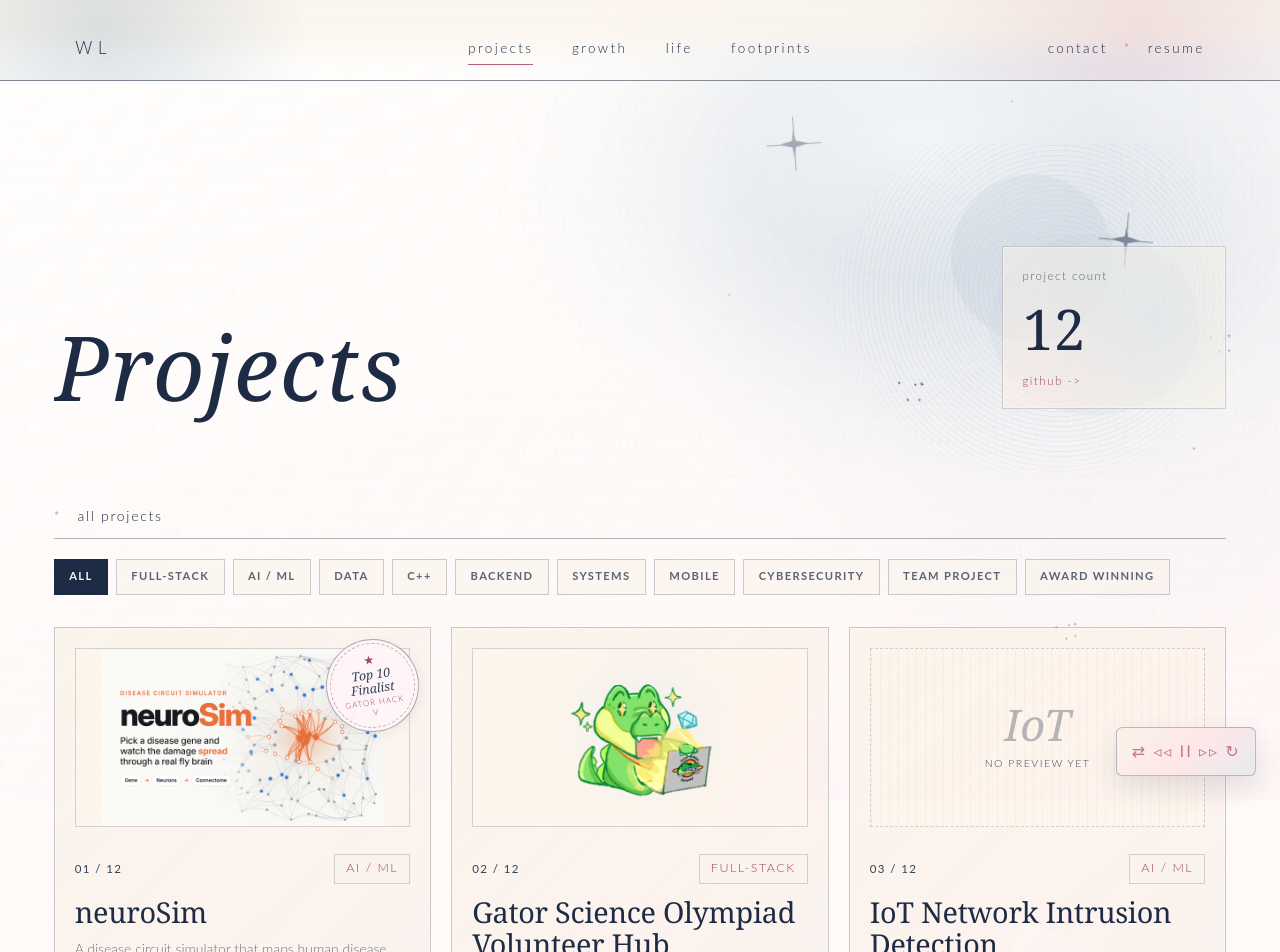
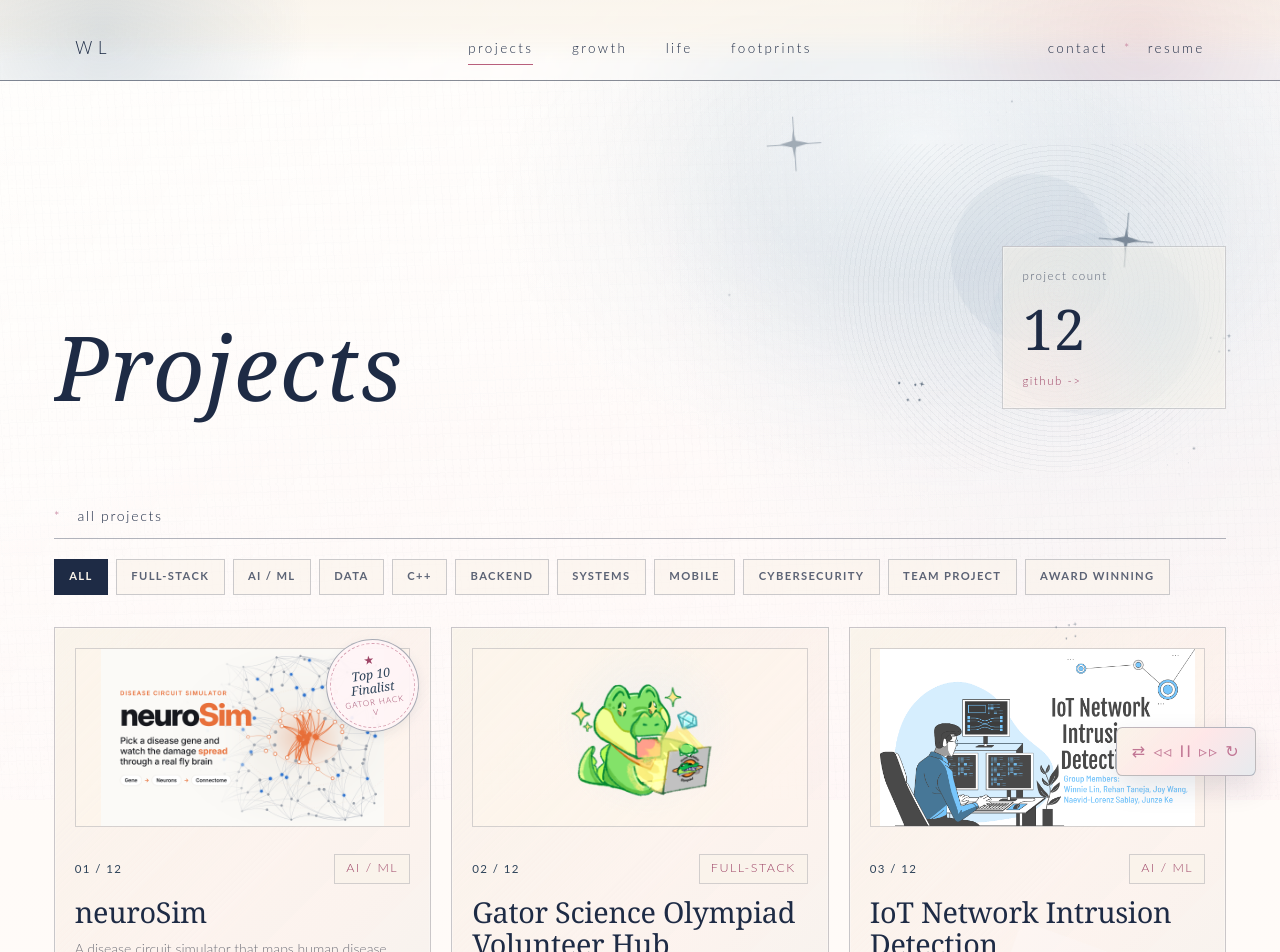
Before and after one commit to wiwiwashere/wiwiwashere.github.io, a Next.js app: page /projects in a window 1280 px wide. Shown: the top 952 px of the page. Built offline with nearby package versions, Linux system fonts and the light colour scheme.

Commit message:
Add IoT project presentation preview

```diff
--- a/data/projects.ts
+++ b/data/projects.ts
@@ -221,7 +221,20 @@ export const projects: Project[] = [
     ],
     startDate: "June 2026",
     status: "In Progress",
-    featured: true
+    imageUrl: "/project/iot-final-presentation.png",
+    featured: true,
+    media: [
+      {
+        type: "image",
+        src: "/project/iot-final-presentation.png",
+        title: "IoT Network Intrusion Detection final presentation",
+      },
+      {
+        type: "drive",
+        src: "https://docs.google.com/presentation/d/1KvN-076MVYosK_zvPfpkhNJVVP72ANQiaD3W7d-4X1s/preview",
+        title: "Final presentation",
+      },
+    ],
   },
   {
     id: "recod-ai",
```
Also changed, not shown: public/project/iot-final-presentation.png (added).
